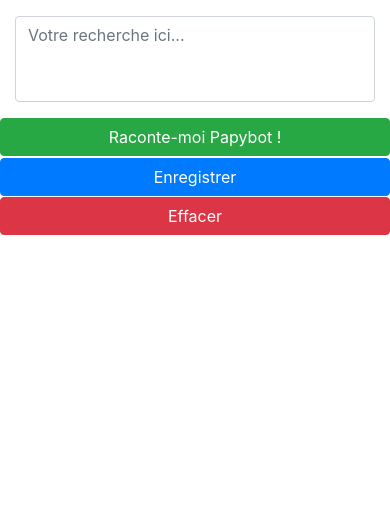
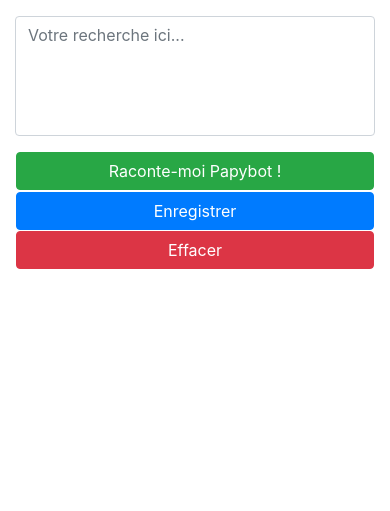
Before and after one commit to quentin338/Papybot-p7, a Flask app: page / in a window 390 px wide. Shown: the part 154-665 px from the top of the page. Run offline with Flask 2, Linux system fonts and the light colour scheme; some libraries are stand-ins or nearby versions.

Commit message:
Fixed map. Fixed textarea.

```diff
--- a/papybotapp/static/css/custom_test_2.css
+++ b/papybotapp/static/css/custom_test_2.css
@@ -54,6 +54,7 @@
 }
 
 #input {
+    height: 120px;
     resize: none;
 }
 
@@ -61,28 +62,17 @@
     margin-bottom: 0.1rem;
 }
 
-.query-menu-h {
-    /*height: 10rem !important;*/
-}
-
-.buttons-h {
-    /*height: 3rem;*/
-}
-
 #results {
-    /*height: 15rem;*/
-}
-
-.wiki-results {
-    /*height: 100%;*/
+    height: 15rem;
 }
 
 #map {
     width: 100%;
-    height: 200px;
+    height: 100%;
 }
 
 .wiki-results {
+    height: 100%;
     overflow: auto;
 }
 
@@ -121,6 +111,7 @@
     display: flex;
 }
 
+/* TODO: Fix margin top on low sizes */
 @media (max-width: 600px) {
     #header-logo {
         display: block !important;
@@ -150,7 +141,7 @@
     }
 
     .map {
-        height:60%;
+        height:60% !important;
         margin-top: 1rem;
         margin-bottom: 1rem;
     }
--- a/papybotapp/templates/test.html
+++ b/papybotapp/templates/test.html
@@ -33,12 +33,12 @@
     <div id="query-menu" class="container query-menu-h">
       <div class="row">
 
-        <div class="col-md-8 form-group query-menu-h">
+        <div class="col-md-8 form-group">
           <label class="sr-only" for="input">Demandez un renseignement à Papybot ici</label>
-          <textarea class="form-control z-depth-1 query-menu-h" id="input" rows="3" placeholder="Votre recherche ici..."></textarea>
+          <textarea class="form-control z-depth-1" id="input" rows="3" placeholder="Votre recherche ici..."></textarea>
         </div>
 
-        <div id="buttons" class="col-md-4 query-menu-h m-auto">
+        <div id="buttons" class="col-md-4">
           <div class="row">
             <button id="btn-new-search" type="button" class="col-sm-12 btn btn-success buttons-h">Raconte-moi Papybot !</button>
           </div>
@@ -53,11 +53,9 @@
       </div>
 
       <div id="results" class="row d-none mb-4">
-        <div class="col-md-8 wiki-results">
-          <div id="wiki-results"></div>
-        </div>
-        <div class="col-md-4 map">
-          <div id="map"></div>
+        <div id ="wiki-results" class="col-md-8 wiki-results"></div>
+        <div id="map" class="col-md-4 map">
+<!--          <div id="map"></div>-->
         </div>
       </div>
 
```
